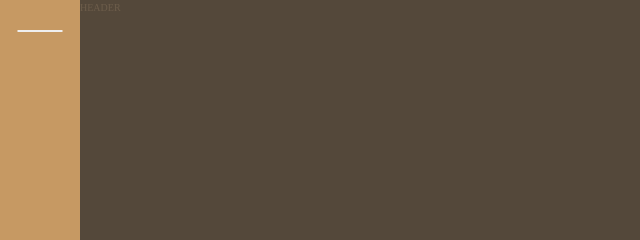
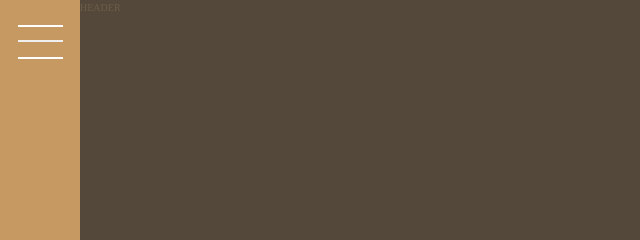
Before and after one commit to markovich692/Nexter, a website: page index.html in a window 1280 px wide. Shown: the top 240 px of the page, 0-640 px from the left. Drawn offline with Linux system fonts and the light colour scheme.

Commit message:
uses flexbox to position the btn :before and :after

```diff
--- a/sass/_sidebar.scss
+++ b/sass/_sidebar.scss
@@ -2,7 +2,8 @@
   background-color: $color-primary;
   grid-column: sidebar-start/ sidebar-end;
   grid-row: 1/-1;
-  position: relative;
+  display: flex;
+  justify-content: center;
 }
 
 .btn-nav {
@@ -10,10 +11,22 @@
   border-radius: 0;
   height: 2px;
   width: 4.5rem;
-  // margin: 0 auto;
-  // display: block;
-  position: absolute;
-  top: 3rem;
-  left: 50%;
-  transform: translateX(-50%);
+  margin-top: 4rem;
+
+  &::before,
+  &::after {
+    content: "";
+    display: block;
+    height: 2px;
+    width: 4.5rem;
+    background-color: white;
+  }
+
+  &::before {
+    transform: translateY(-1.5rem);
+  }
+
+  &::after {
+    transform: translateY(1.5rem);
+  }
 }
```
Also changed, not shown: css/style.css, 1 other file.
